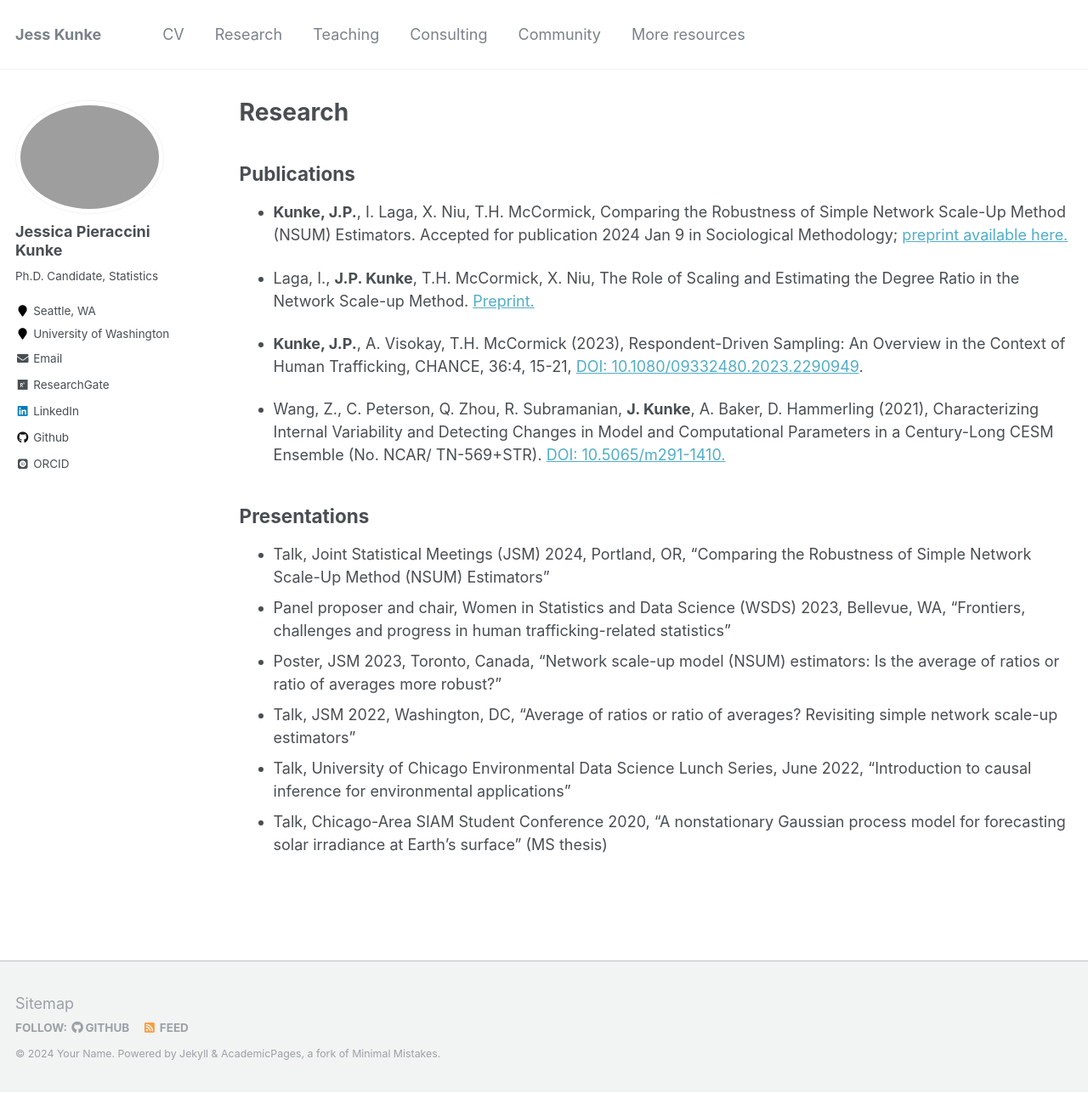
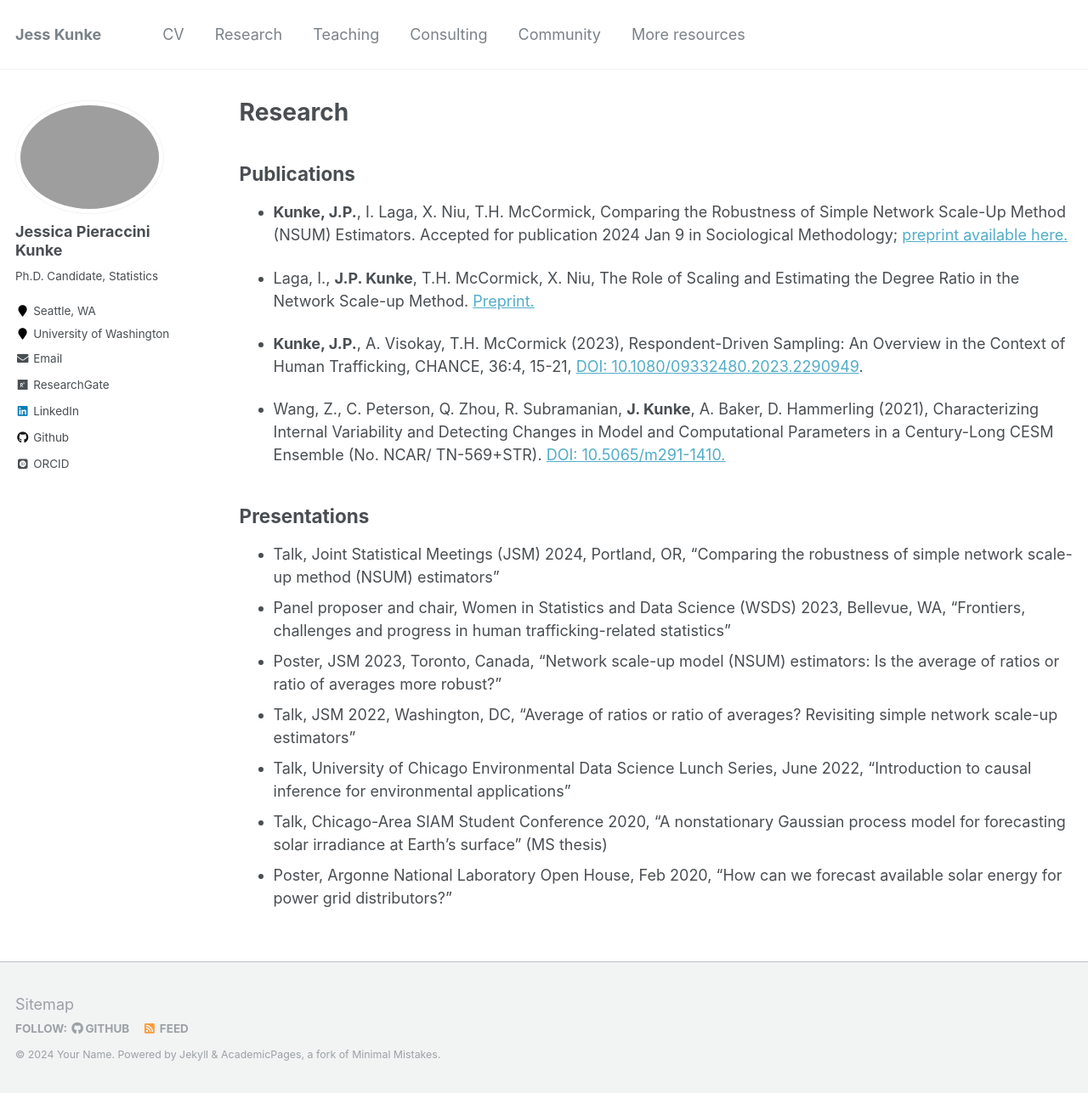
Before and after one commit to jpierkunke/jpierkunke.github.io, a Jekyll site: the page built from _pages/research.md, in a window 1280 px wide and 1287 px high. Shown: the whole window at 85% size. Built offline with Jekyll 4.4.1, drawn with Linux system fonts in a browser that asks for light colours; some web fonts are replaced.

Commit message:
Update research.md

```diff
--- a/_pages/research.md
+++ b/_pages/research.md
@@ -18,9 +18,10 @@ Accepted for publication 2024 Jan 9 in Sociological Methodology; [preprint avail
 
 ## Presentations
 
-- Talk, Joint Statistical Meetings (JSM) 2024, Portland, OR, "Comparing the Robustness of Simple Network Scale-Up Method (NSUM) Estimators"
+- Talk, Joint Statistical Meetings (JSM) 2024, Portland, OR, "Comparing the robustness of simple network scale-up method (NSUM) estimators"
 - Panel proposer and chair, Women in Statistics and Data Science (WSDS) 2023, Bellevue, WA, "Frontiers, challenges and progress in human trafficking-related statistics"
 - Poster, JSM 2023, Toronto, Canada, "Network scale-up model (NSUM) estimators: Is the average of ratios or ratio of averages more robust?"
 - Talk, JSM 2022, Washington, DC, "Average of ratios or ratio of averages? Revisiting simple network scale-up estimators"
 - Talk, University of Chicago Environmental Data Science Lunch Series, June 2022, "Introduction to causal inference for environmental applications"
 - Talk, Chicago-Area SIAM Student Conference 2020, "A nonstationary Gaussian process model for forecasting solar irradiance at Earth's surface" (MS thesis)
+- Poster, Argonne National Laboratory Open House, Feb 2020, "How can we forecast available solar energy for power grid distributors?"
```
